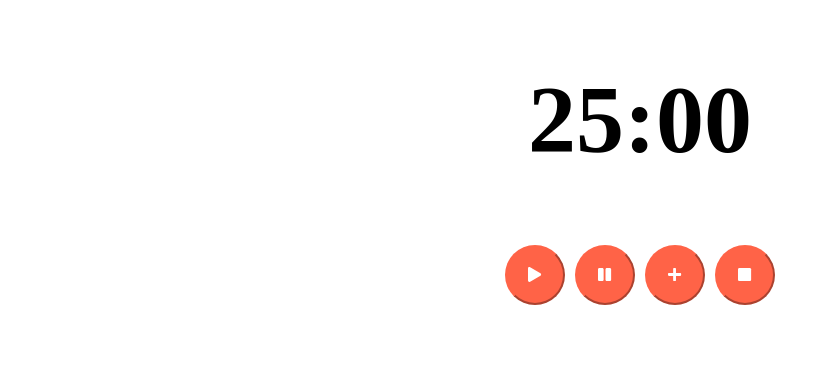
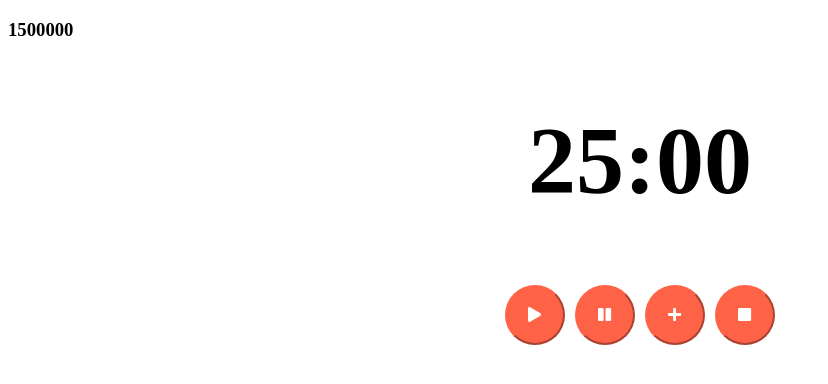
Before and after one commit to fmammoli/pomodoro-timer, a React (Create React App) app: page / in a window 1280 px wide. Shown: the top 384 px of the page, without its empty margins (0-828 px from the left). Built offline with nearby package versions, Linux system fonts and the light colour scheme.

Commit message:
refactoring countdown

```diff
--- a/package.json
+++ b/package.json
@@ -1,5 +1,6 @@
 {
   "name": "pomodoro",
+  "homepage": "https://heyralfs.github.io/pomodoro-timer/",
   "version": "0.1.0",
   "private": true,
   "dependencies": {
--- a/src/App.js
+++ b/src/App.js
@@ -2,6 +2,8 @@ import React from 'react';
 import Countdown from './components/Countdown';
 
 function App() {
+
+  console.log('teste');
 
   return (
     <div className="App">
--- a/src/components/Countdown/index.js
+++ b/src/components/Countdown/index.js
@@ -9,7 +9,16 @@ const Countdown = () => {
 
   const [ ms, setMs ] = React.useState(25*60*1000);
   const [ timer, setTimer ] = React.useState(null);
+
+  // flag para saber se já está rodando o timer
+  const [ timerActive, setTimerActive ] = React.useState(false);
+
+  // referência para calcular delay
+  const initialTime = React.useRef();
+
+  // referencia setTinverval
   const intervalRef = React.useRef();
+
 
   function msToMinutesAndSeconds(ms) {
     var minutes = Math.floor(ms / 60000);
@@ -17,24 +26,44 @@ const Countdown = () => {
     return minutes + ":" + (seconds < 10 ? '0' : '') + seconds;
   }
 
-  React.useEffect( () => {
-    //formata em mm:ss
+  function updateTimer(ms) {
     const formattedTime = msToMinutesAndSeconds(ms);
     setTimer(formattedTime);
+  }
 
-  }, [ms])
+
+  React.useEffect( () => {
+    updateTimer(ms);
+  }, []);
+
+
+  React.useEffect( () => {
+
+    if(timerActive) {
+      initialTime.current = Date.now();
+      intervalRef.current = setInterval ( ()=>{
+        const currentTime = Date.now();
+        const accurateDelay = currentTime - initialTime.current;
+
+        setMs( ms => ms - accurateDelay);
+        updateTimer(ms);
+
+      }, 1000);
+
+      return () => {
+        clearInterval(intervalRef.current);
+      }
+    }
+
+  }, [timerActive, ms])
+
 
   function startTimer() {
-    if (!intervalRef.current) {
-      intervalRef.current = setInterval( () => {
-        setMs((ms) => ms-1000)
-      }, 1 * 1000)
-    }
+    setTimerActive(true);
   }
 
   function pauseTimer() {
-    clearInterval(intervalRef.current);
-    intervalRef.current = undefined;
+    setTimerActive(false);
   }
 
   function addOneMin() {
@@ -42,12 +71,14 @@ const Countdown = () => {
   }
 
   function stopTimer() {
-    pauseTimer();
+    setTimerActive(false);
     setMs(25*60*1000);
+    updateTimer(ms);
   }
 
   return (
     <>
+      <h3>{ms}</h3>
 
       <h1 style={{ fontSize: '6em', textAlign: 'center'}}>{timer}</h1>
 
```
Also changed, not shown: 15 other files (tests, documents, lock files or other folders).
